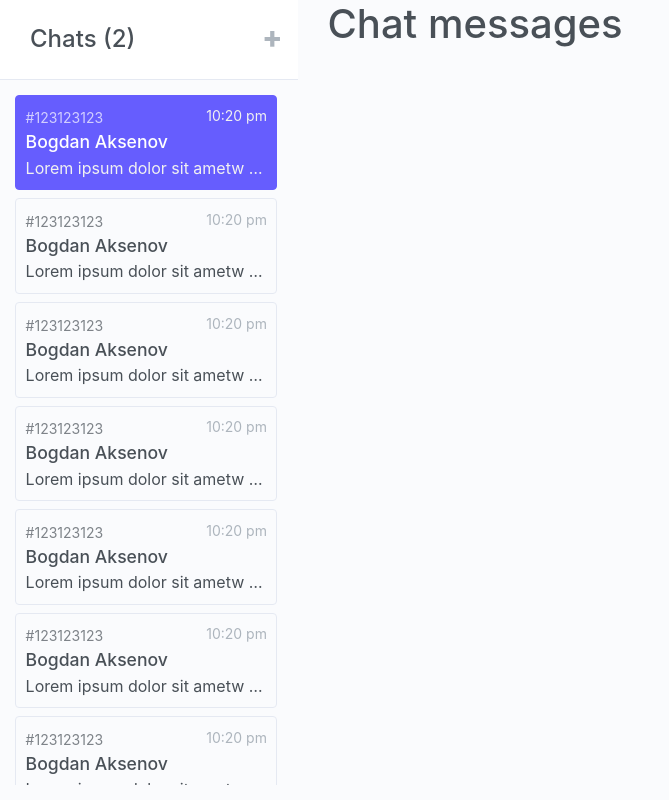
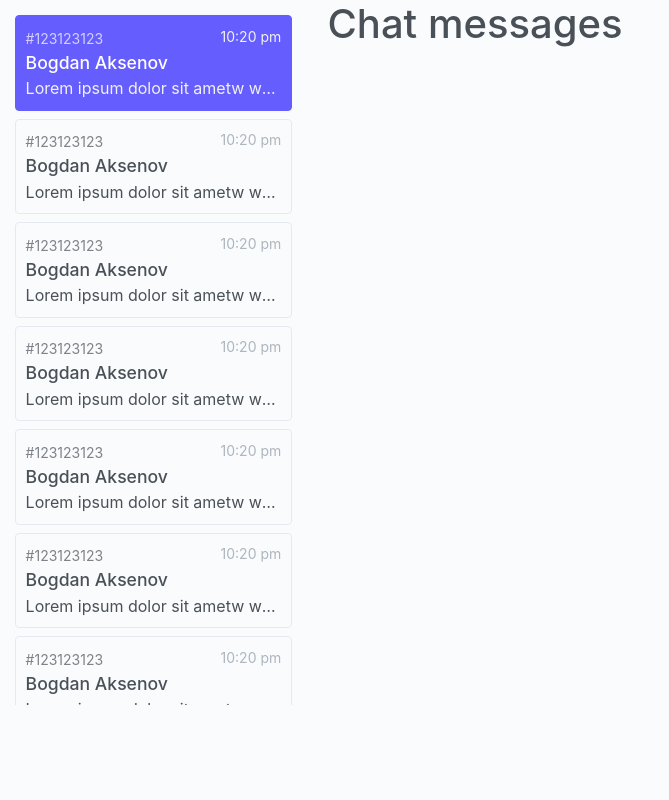
Before and after one commit to bogdanaks/messenger, a React (Create React App) app in the folder client/: page / in a window 1280 px wide. Shown: the whole page, without its empty margins (0-669 px from the left). Built offline with nearby package versions, Linux system fonts and the light colour scheme; the HTML template or start-up script is replaced by a standard one.

Commit message:
Moved to a separate component

```diff
--- a/client/src/components/ChatList/ChatList.jsx
+++ b/client/src/components/ChatList/ChatList.jsx
@@ -5,10 +5,6 @@ const ChatList = () => {
     return (
         <div className="wrapperChatList">
             <div className="container-fluid p-0">
-                <div className="row chatList__header no-gutters mh-30">
-                    <h4>Chats (2)</h4>
-                    <span>+</span>
-                </div>
                 <div className="row chatList__list no-gutters mh-70">
                     <ul className="chatList__content">
                         <li className="chatList__list__item active">
--- a/client/src/components/ChatList/styles.scss
+++ b/client/src/components/ChatList/styles.scss
@@ -27,34 +27,10 @@ $blueDisColor: #8f8beb;
 .wrapperChatList {
     width: 100%;
     height: 100%;
-    .chatList__header {
-        display: flex;
-        padding: 15px;
-        box-sizing: border-box;
-        width: 100%;
-        background: #fff;
-        border-bottom: 1px solid #e5e9f2;
-        position: relative;
-        h4 {
-            margin-left: 15px;
-            margin-top: 10px;
-            margin-bottom: 10px;
-        }
-        span {
-            display: flex;
-            align-items: center;
-            position: absolute;
-            right: 0;
-            font-weight: 800;
-            font-size: 30px;
-            margin-left: auto;
-            margin-right: 15px;
-            color: #adb5bd;
-        }
-    }
     .chatList__list {
         display: flex;
         padding: 15px 15px;
+        padding-right: 0;
         height: calc(100vh - 80px) !important;
         @extend %scrollbar;
         .chatList__content {
```
